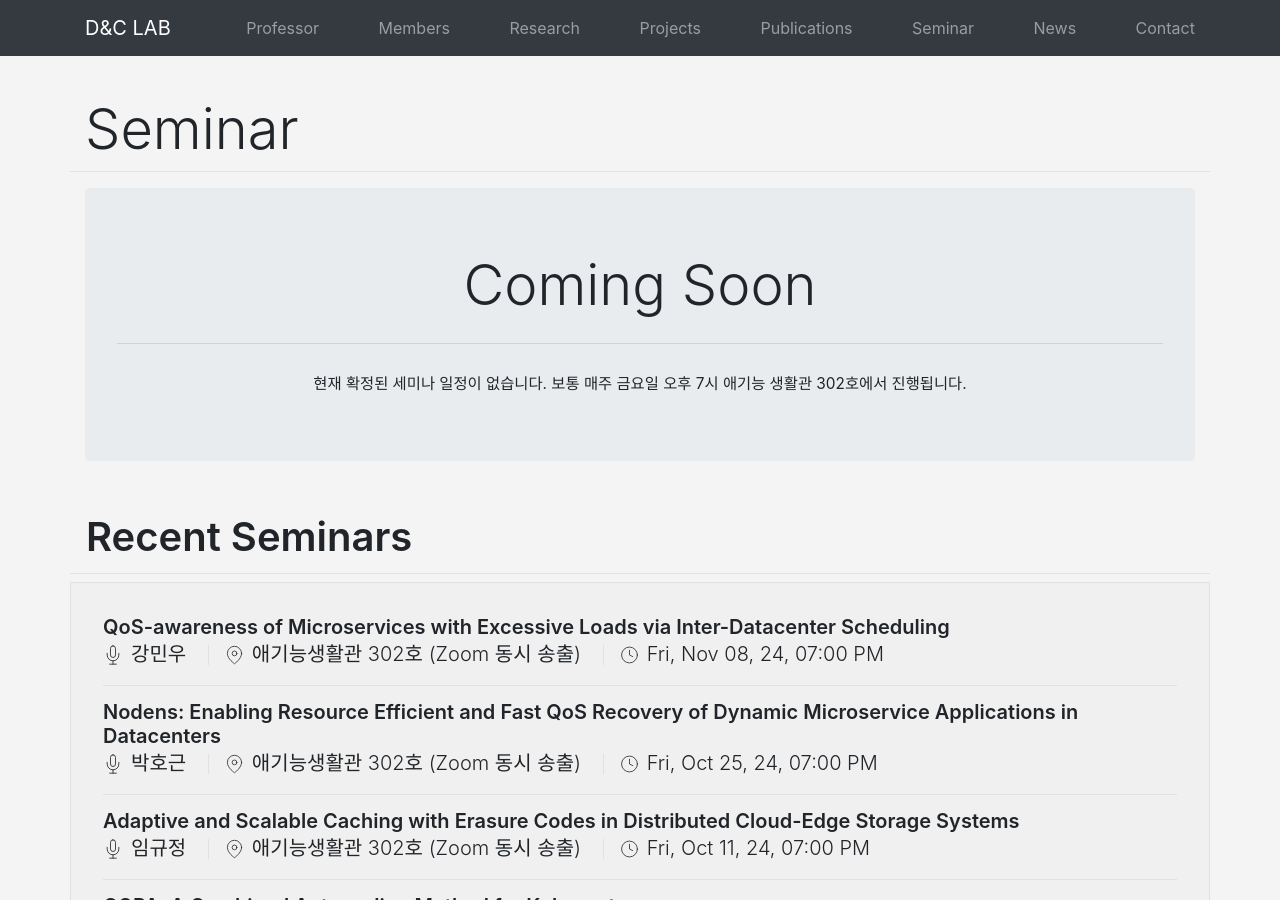
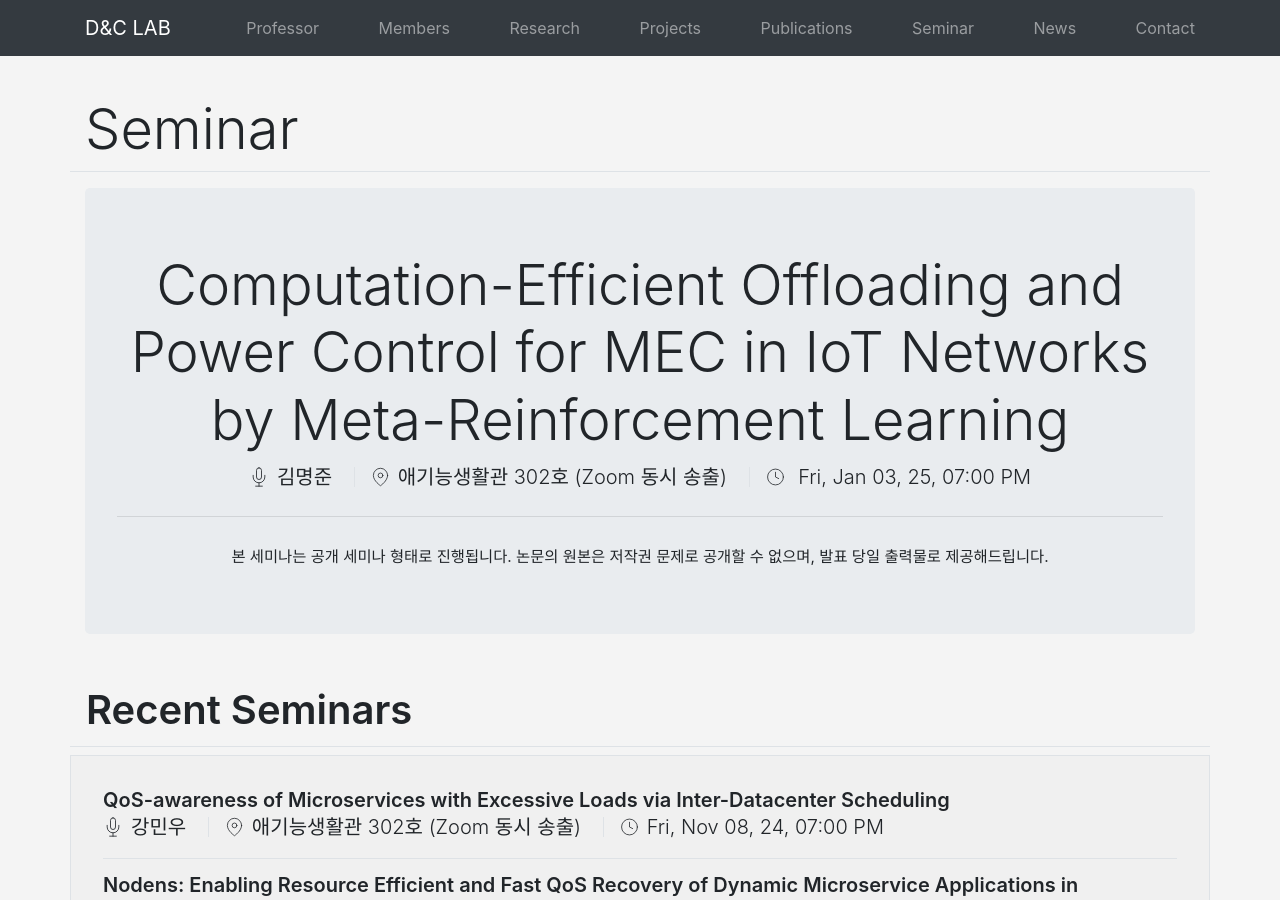
Before and after one commit to KU-Cloud/ku-cloud.github.io, a Jekyll site: the page built from seminar.html, in a window 1280 px wide and 900 px high. Built offline with Jekyll 4.4.1, drawn with Linux system fonts in a browser that asks for light colours.

Commit message:
seminar updated

```diff
--- a/_data/seminars.yaml
+++ b/_data/seminars.yaml
@@ -1063,3 +1063,7 @@
   speacker: 강민우
   date: 2024-11-08T19:00:00.000+0900
   location: 애기능생활관 302호 (Zoom 동시 송출)
+- title: 'Computation-Efficient Offloading and Power Control for MEC in IoT Networks by Meta-Reinforcement Learning'
+  speacker: 김명준
+  date: 2025-01-03T19:00:00.000+0900
+  location: 애기능생활관 302호 (Zoom 동시 송출)
```
